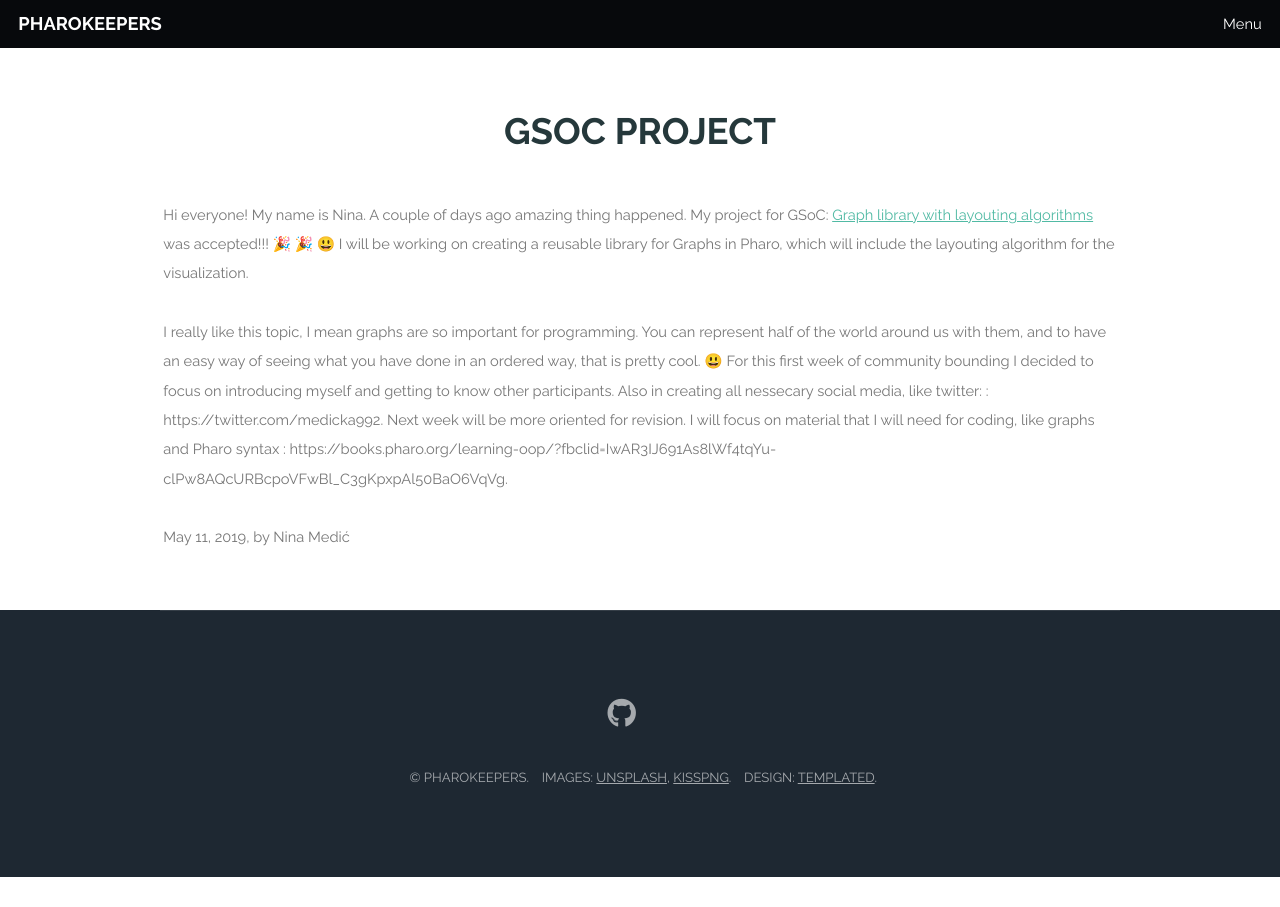
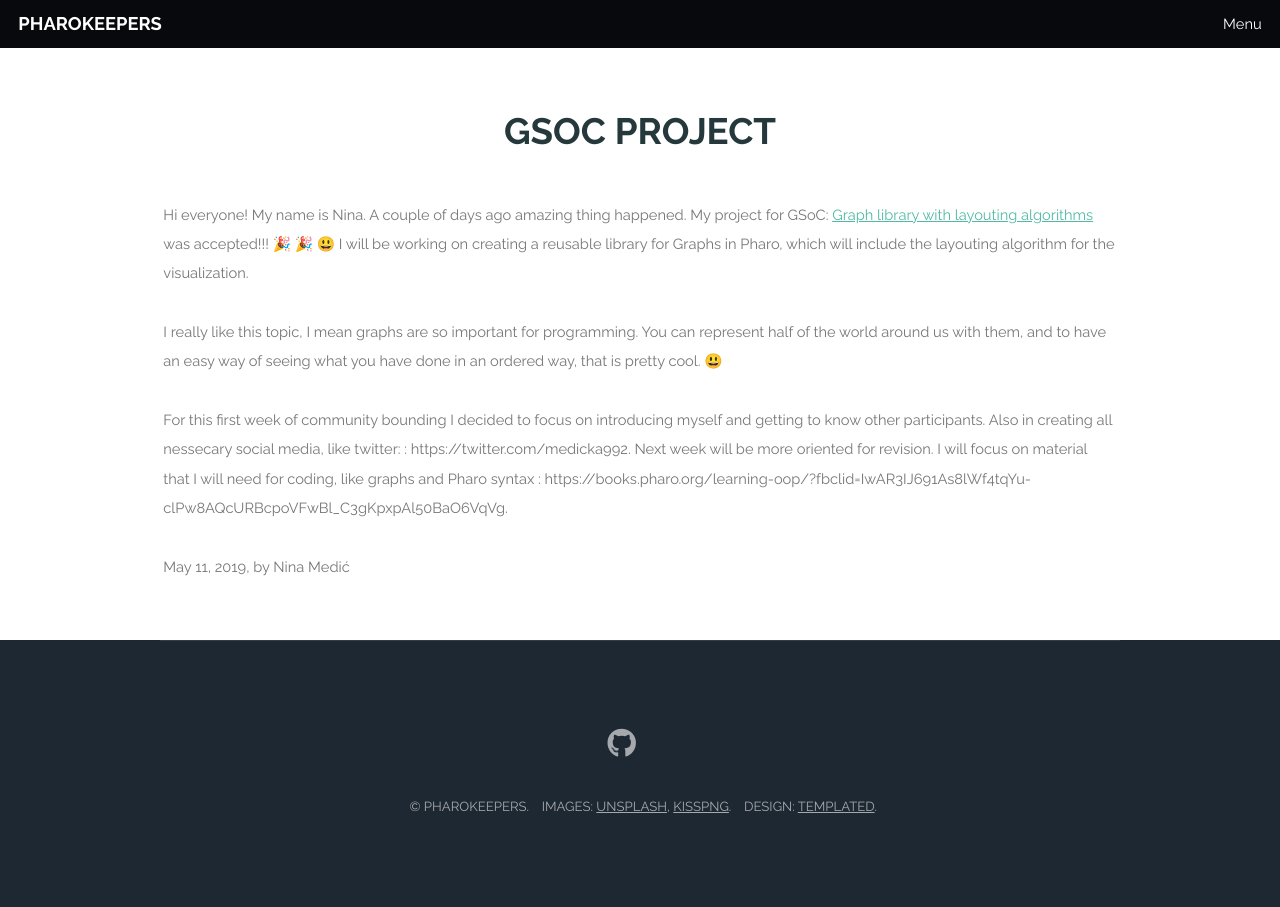
Before and after one commit to Pharokeepers/pharokeepers.github.io, a Jekyll site: the page built from _posts/2019-05-11-Nina_First_Week.markdown, in a window 1280 px wide. Built offline with Jekyll 4.4.1, drawn with Linux system fonts in a browser that asks for light colours; emoji names are drawn with the system emoji font; comment, search, counter and statistics services are not loaded.

```diff
--- a/_posts/2019-05-11-Nina_First_Week.markdown
+++ b/_posts/2019-05-11-Nina_First_Week.markdown
@@ -13,8 +13,8 @@ A couple of days ago amazing thing happened. My project for GSoC: [Graph library
 I will be working on creating a reusable library for Graphs in Pharo, which will include the layouting algorithm for the visualization.
 
 
+I really like this topic, I mean graphs are so important for programming. You can represent half of the world around us with them, and to have an easy way of seeing what you have done in an ordered way, that is pretty cool. :smiley:
 
-I really like this topic, I mean graphs are so important for programming. You can represent half of the world around us with them, and to have an easy way of seeing what you have done in an ordered way, that is pretty cool. :smiley:
 For this first week of community bounding I decided to focus on introducing myself and getting to know other participants.
 Also in creating all nessecary social media, like twitter: : https://twitter.com/medicka992.
 Next week will be more oriented for revision. I will focus on material that I will need for coding, like graphs and Pharo syntax : https://books.pharo.org/learning-oop/?fbclid=IwAR3IJ691As8lWf4tqYu-clPw8AQcURBcpoVFwBl_C3gKpxpAl50BaO6VqVg.
```
